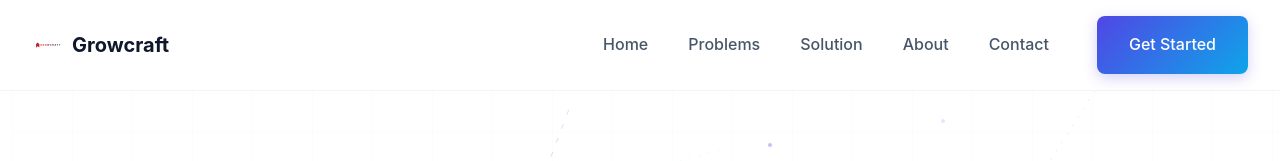
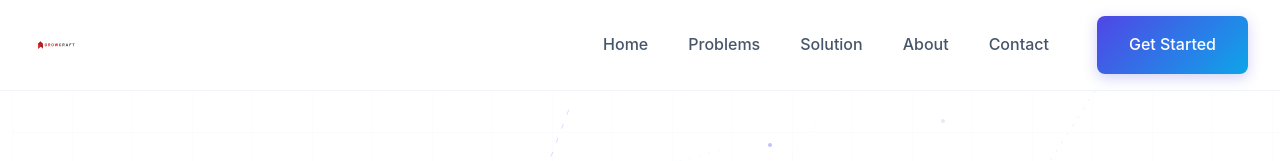
Before and after one commit to anikethk96/growcraft-website, a plain HTML site: page index.html in a window 1280 px wide. Shown: the top 161 px of the page. Drawn offline with Linux system fonts and the light colour scheme.

Commit message:
Update index_2.html

```diff
--- a/index.html
+++ b/index.html
@@ -6,7 +6,6 @@
     <title>Growcraft - AI Analytics Platform</title>
     <link rel="icon" type="image/png" href="IconOnly_Transparent_NoBuffer.png">
 
-    <!-- Complete Stylesheet - Everything Included -->
     <style>
         /* ===================================
            MODERN B2B SAAS WEBSITE STYLESHEET
@@ -180,8 +179,8 @@
         }
 
         .nav-logo img {
-            width: 32px;
-            height: 32px;
+            width: 48px; /* Edited: Enlarged logo size */
+            height: auto; /* Edited: Changed height to auto to maintain aspect ratio */
             flex-shrink: 0;
         }
 
@@ -707,12 +706,10 @@
     </style>
 </head>
 <body>
-    <!-- Navigation Menu -->
     <nav id="navbar">
         <div class="nav-container">
             <a href="#" class="nav-logo">
                 <img src="Print_Transparent.svg" alt="Growcraft Logo" />
-                Growcraft
             </a>
 
             <ul class="nav-menu" id="nav-menu">
@@ -744,19 +741,14 @@
         </div>
     </nav>
 
-    <!-- Hero Section with Animated Vector Network Background -->
     <section class="hero" id="home">
-        <!-- Vector Network Animation -->
         <div class="vector-network">
             <svg id="networkSvg" xmlns="http://www.w3.org/2000/svg">
-                <!-- Vector lines will be dynamically generated here -->
-            </svg>
+                </svg>
         </div>
 
-        <!-- Network nodes -->
         <div id="networkNodes"></div>
 
-        <!-- Gradient orb for depth -->
         <div class="gradient-orb"></div>
         <div class="grid-overlay"></div>
 
@@ -772,7 +764,6 @@
         </div>
     </section>
 
-    <!-- Problems Section -->
     <section class="problem-section" id="problems">
         <div class="container">
             <h2 class="section-title">The Challenges We Solve</h2>
@@ -808,7 +799,6 @@
         </div>
     </section>
 
-    <!-- Solution Section -->
     <section class="solution-section" id="solution">
         <div class="container">
             <div class="solution-content">
@@ -823,14 +813,12 @@
         </div>
     </section>
 
-    <!-- Footer -->
     <footer>
         <div class="container">
             <p>&copy; 2024 Growcraft. All rights reserved.</p>
         </div>
     </footer>
 
-    <!-- JavaScript for Navigation and Vector Network Animation -->
     <script>
         // Hamburger Menu Toggle
         const hamburger = document.getElementById('hamburger');
```
